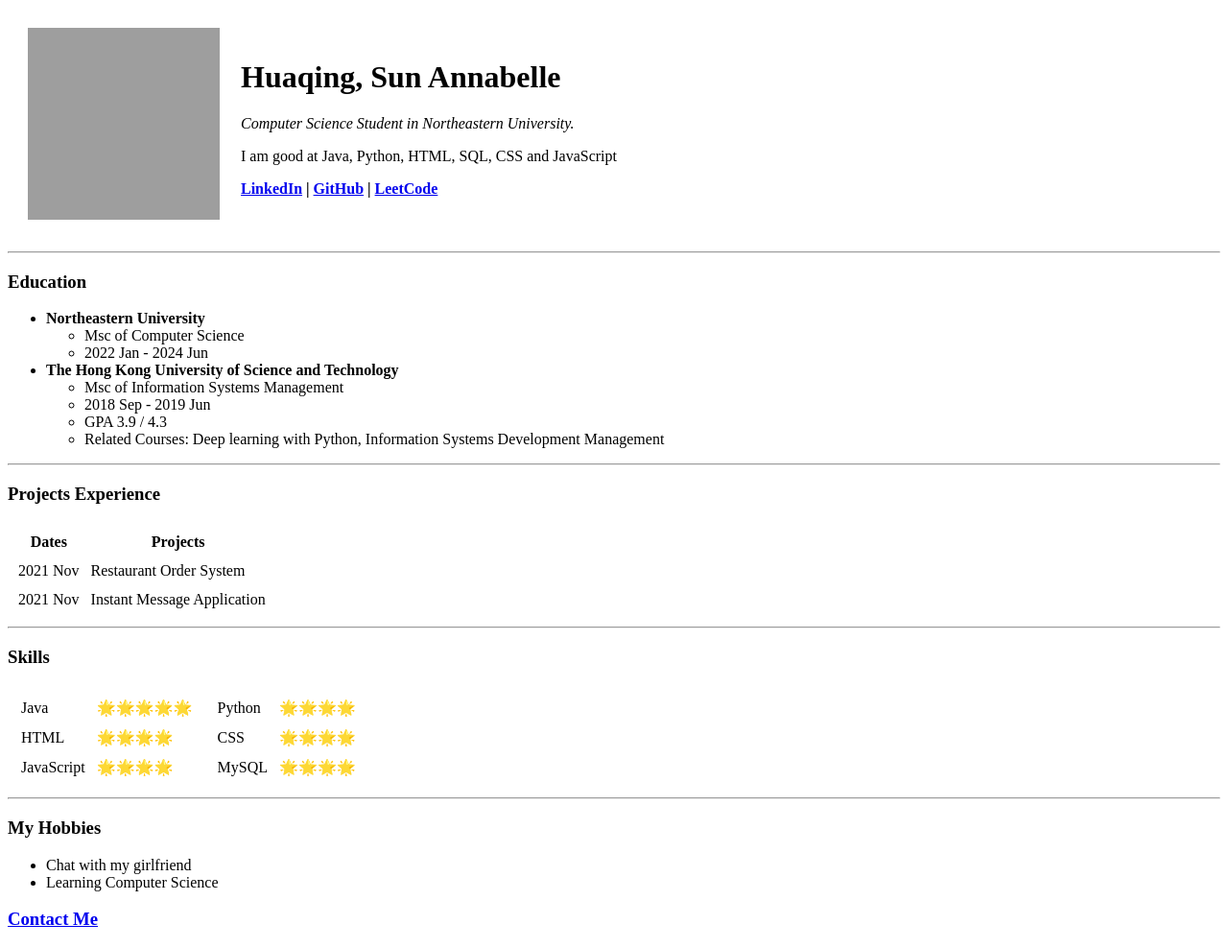
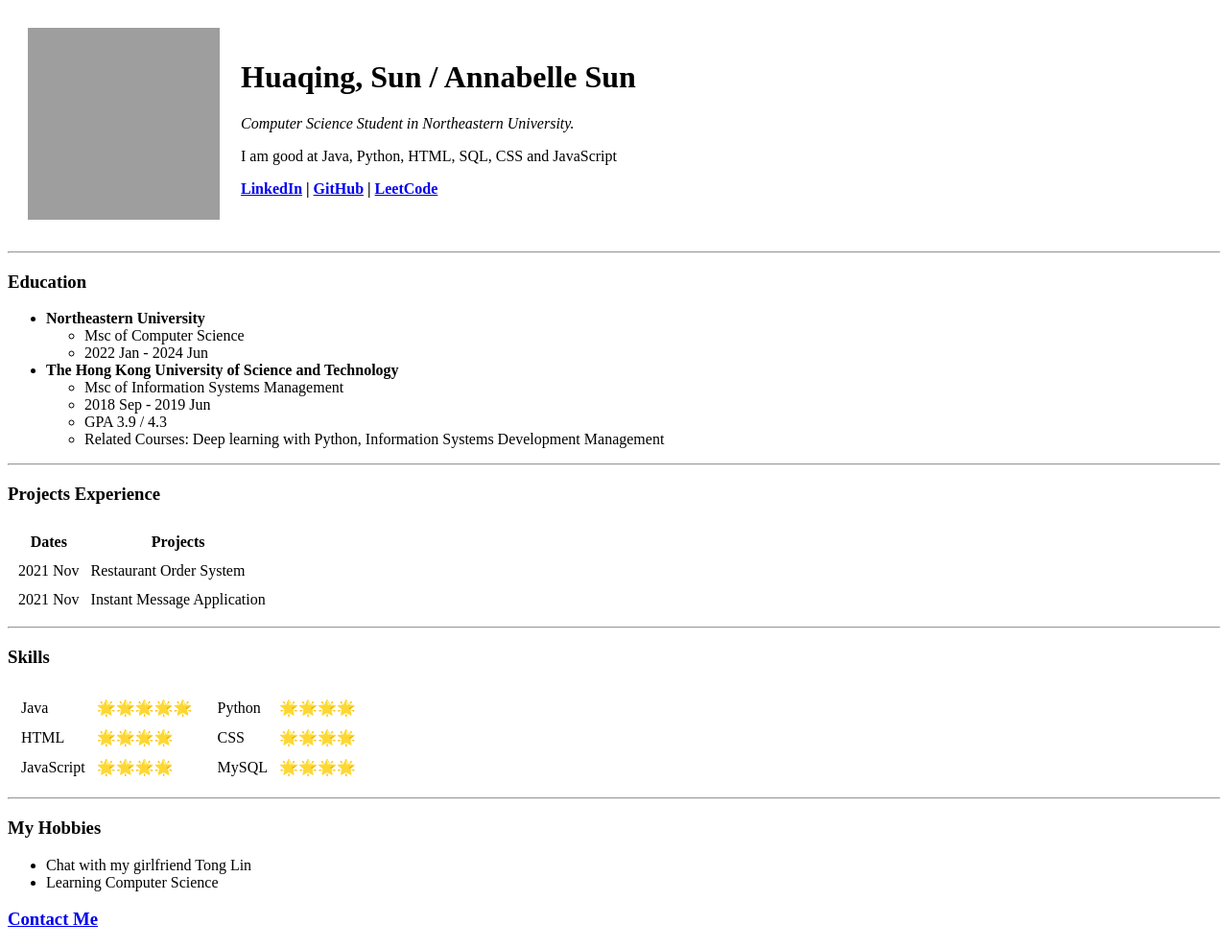
Before and after one commit to AnnabelleAB/cv, a plain HTML site: page index.html in a window 1280 px wide. Shown: the whole page at 96% size. Drawn offline with Linux system fonts and the light colour scheme; grey boxes are pictures that could not be loaded.

Commit message:
Update index.html

```diff
--- a/index.html
+++ b/index.html
@@ -11,7 +11,7 @@
     <tr>
       <td> <img src="https://github.com/AnnabelleAB/cv/blob/main/Me%20and%20Tong-modified.png?raw=true" alt="" width="200" height="200" /></td>
       <td>
-        <h1>Huaqing, Sun Annabelle</h1>
+        <h1>Huaqing, Sun / Annabelle Sun</h1>
         <p><em>Computer Science Student in Northeastern University.</em></p>
         <p>I am good at Java, Python, HTML, SQL, CSS and JavaScript</p>
         <p>
@@ -113,7 +113,7 @@
   <hr>
   <h3>My Hobbies</h3>
   <ul>
-    <li>Chat with my girlfriend</li>
+    <li>Chat with my girlfriend Tong Lin</li>
     <li>Learning Computer Science</li>
   </ul>
   <h3><a href="Contact.html">Contact Me</a></h3>
```
